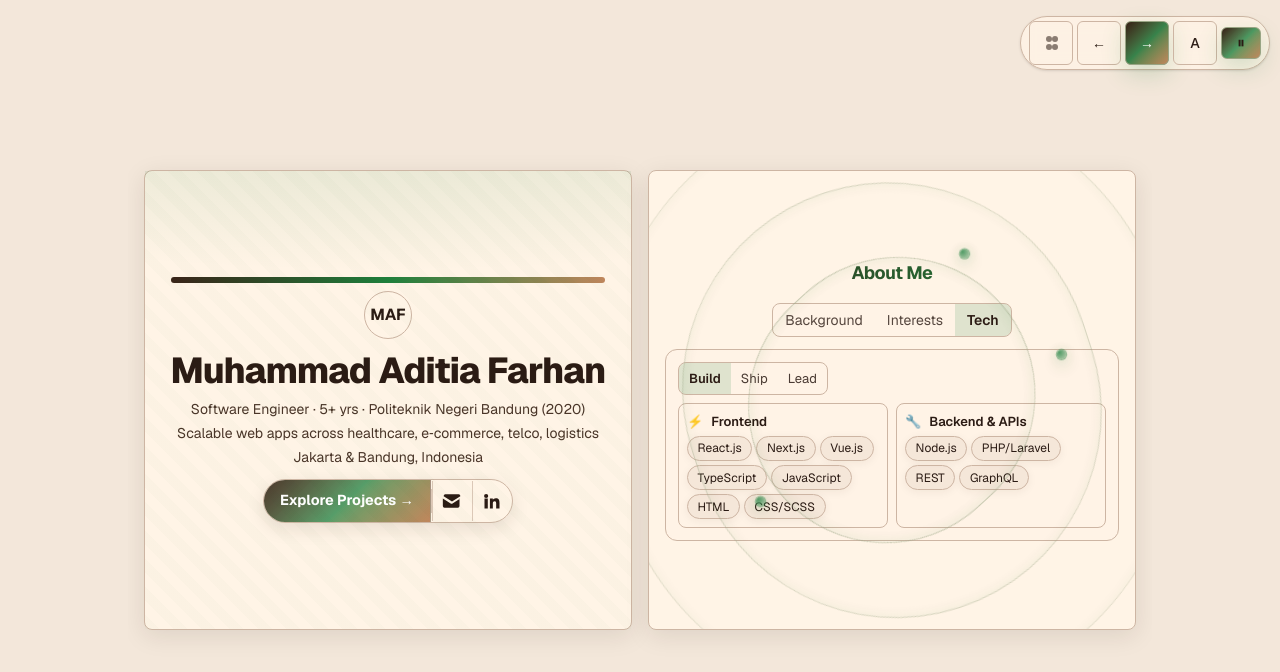
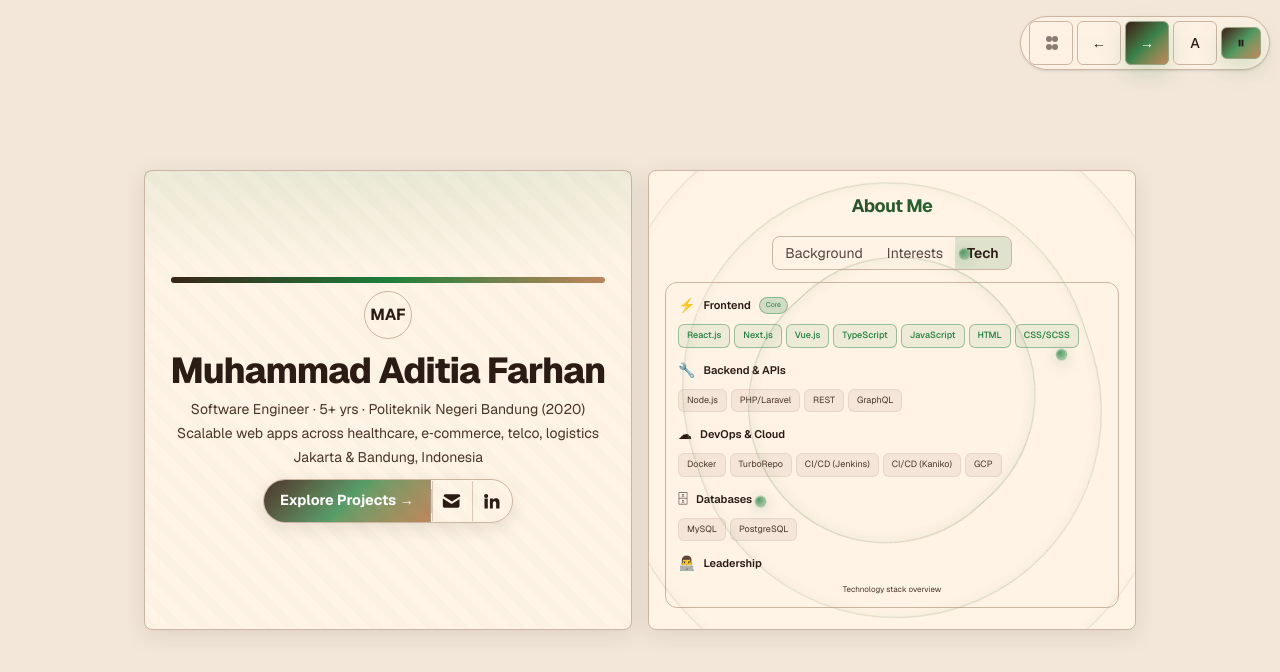
Before and after one commit to aditfarhan/portofolio, a Next.js app: page / in a window 1280 px wide. Both pictures are taken after a click on the tab "Tech". Shown: the top 672 px of the page. Built offline with nearby package versions, Linux system fonts and the light colour scheme.

Commit message:
feat: :art: Redesign Tech Section

```diff
--- a/src/components/HomeDeck.tsx
+++ b/src/components/HomeDeck.tsx
@@ -585,59 +585,100 @@ export default function HomeDeck() {
                   role="tabpanel"
                   id={aboutIds.Tech.panelId}
                   aria-labelledby={aboutIds.Tech.tabId}
-                  className="rounded-xl border border-token bg-card/60 px-3 py-3"
+                  className="rounded-xl border border-token bg-card/60 p-3"
                 >
                   <h3 className="sr-only">Tech</h3>
 
-                  {/* Sub-tabs to ensure all data is readable within fixed height */}
+                  {/* Comprehensive tech overview - no repetition */}
                   <div
                     role="tablist"
-                    aria-label="Tech groups"
+                    aria-label="Technology stack"
                     onKeyDown={onTechKeyDown}
-                    className="mx-auto mb-2 inline-flex rounded-lg border border-token overflow-hidden bg-card/60"
+                    className="max-h-[280px] overflow-y-auto pr-1"
                   >
-                    {TECH_GROUPS.map((g) => (
-                      <button
-                        key={g}
-                        role="tab"
-                        id={techIds[g].tabId}
-                        aria-controls={techIds[g].panelId}
-                        aria-selected={techGroup === g}
-                        tabIndex={techGroup === g ? 0 : -1}
-                        onClick={() => setTechGroup(g)}
-                        className={`px-2.5 py-1.5 text-[12px] sm:text-[13px] ${
-                          techGroup === g
-                            ? "bg-[color-mix(in_srgb,var(--accent)_14%,transparent)] font-semibold"
-                            : "opacity-85 hover:opacity-100"
+                    {TECH_SECTIONS.Build.map((sec) => {
+                      const isCore = sec.title === "Frontend";
+                      return (
+                        <div key={sec.title} className="mb-3">
+                          {/* Tech category header */}
+                          <div className="flex items-center gap-2 mb-2">
+                            <span className="text-[14px]" aria-hidden="true">
+                              {sec.icon}
+                            </span>
+                            <h4 className="font-semibold text-[11px] text-foreground">
+                              {sec.title}
+                            </h4>
+                            {isCore && (
+                              <span className="text-[7px] px-1.5 py-0.5 rounded-full bg-[color-mix(in_srgb,var(--accent)_20%,transparent)] text-[var(--accent)] border border-[color-mix(in_srgb,var(--accent)_40%,transparent)]">
+                                Core
+                              </span>
+                            )}
+                          </div>
+
+                          {/* Tech stack items */}
+                          <div className="flex flex-wrap gap-1">
+                            {sec.items.map((item) => (
+                              <span
+                                key={item}
+                                className={`text-[9px] py-1 px-2 rounded-md border transition-all ${
+                                  isCore
+                                    ? "bg-[color-mix(in_srgb,var(--accent)_8%,transparent)] text-[var(--accent)] border-[color-mix(in_srgb,var(--accent)_40%,transparent)] font-medium"
+                                    : "bg-[color-mix(in_srgb,var(--muted)_30%,transparent)] text-muted border-[color-mix(in_srgb,var(--muted)_50%,transparent)]"
                                 }`}
                               >
-                        {g}
-                      </button>
+                                {item}
+                              </span>
                             ))}
                           </div>
+                        </div>
+                      );
+                    })}
 
-                  {/* Active group */}
-                  <div
-                    role="tabpanel"
-                    id={techIds[techGroup].panelId}
-                    aria-labelledby={techIds[techGroup].tabId}
-                  >
-                    <div className="grid grid-cols-2 gap-2 text-[12px] sm:text-[13px]">
-                      {TECH_SECTIONS[techGroup].map((sec) => (
-                        <div
-                          key={sec.title}
-                          className="rounded-lg border border-token bg-card/60 p-2"
-                        >
-                          <h4 className="font-semibold flex items-center gap-2">
-                            <span aria-hidden="true">{sec.icon}</span>{" "}
+                    {TECH_SECTIONS.Ship.map((sec) => (
+                      <div key={sec.title} className="mb-3">
+                        {/* Tech category header */}
+                        <div className="flex items-center gap-2 mb-2">
+                          <span className="text-[14px]" aria-hidden="true">
+                            {sec.icon}
+                          </span>
+                          <h4 className="font-semibold text-[11px] text-foreground">
                             {sec.title}
                           </h4>
-                          <div
-                            className="mt-1 flex flex-wrap gap-1"
-                            aria-label={`${sec.title} items`}
+                        </div>
+
+                        {/* Tech stack items */}
+                        <div className="flex flex-wrap gap-1">
+                          {sec.items.map((item) => (
+                            <span
+                              key={item}
+                              className="text-[9px] py-1 px-2 rounded-md border bg-[color-mix(in_srgb,var(--muted)_30%,transparent)] text-muted border-[color-mix(in_srgb,var(--muted)_50%,transparent)]"
                             >
+                              {item}
+                            </span>
+                          ))}
+                        </div>
+                      </div>
+                    ))}
+
+                    {TECH_SECTIONS.Lead.map((sec) => (
+                      <div key={sec.title} className="mb-3">
+                        {/* Tech category header */}
+                        <div className="flex items-center gap-2 mb-2">
+                          <span className="text-[14px]" aria-hidden="true">
+                            {sec.icon}
+                          </span>
+                          <h4 className="font-semibold text-[11px] text-foreground">
+                            {sec.title}
+                          </h4>
+                        </div>
+
+                        {/* Tech stack items */}
+                        <div className="flex flex-wrap gap-1">
                           {sec.items.map((item) => (
-                              <span key={item} className="about-pill">
+                            <span
+                              key={item}
+                              className="text-[9px] py-1 px-2 rounded-md border bg-[color-mix(in_srgb,var(--muted)_30%,transparent)] text-muted border-[color-mix(in_srgb,var(--muted)_50%,transparent)]"
+                            >
                               {item}
                             </span>
                           ))}
@@ -645,6 +686,10 @@ export default function HomeDeck() {
                       </div>
                     ))}
                   </div>
+
+                  {/* Quick navigation hint */}
+                  <div className="mt-2 flex items-center justify-center text-[8px] text-muted">
+                    <span>Technology stack overview</span>
                   </div>
                 </section>
               )}
```
Lines whose indentation alone changed are shown as unchanged.
